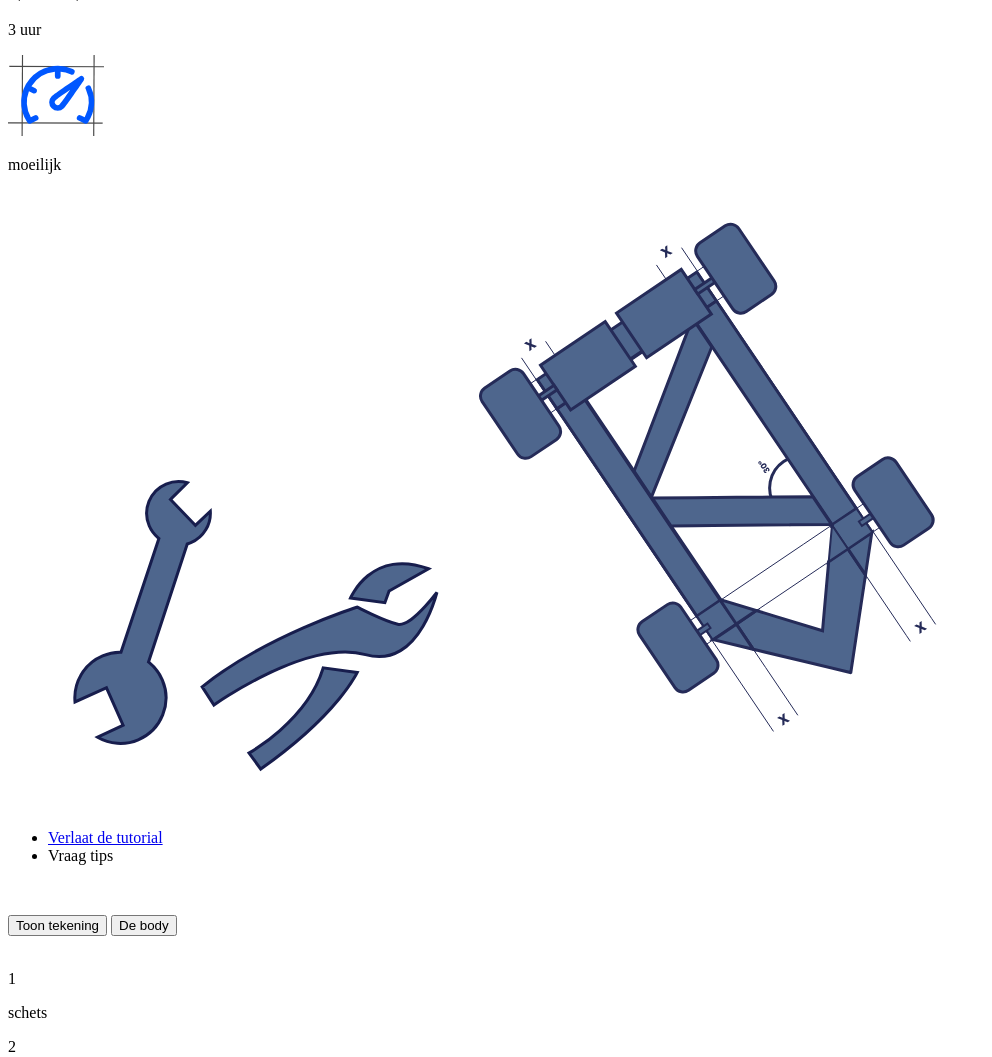
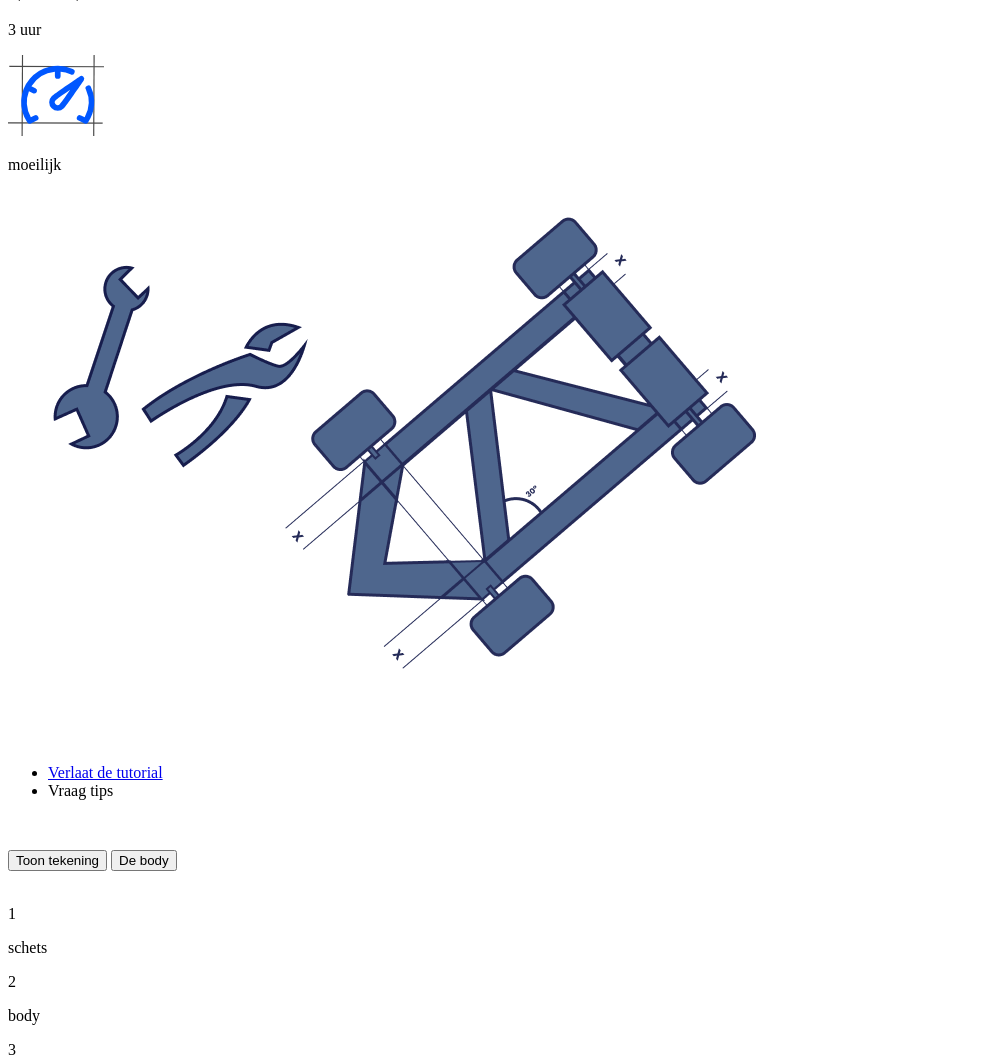
Before and after one commit to EwoutVerhamme/makerfaire, a PHP site: page /index.php?page=tutorial in a window 1280 px wide. Shown: the part 855-1912 px from the top of the page, without its empty margins (0-992 px from the left). Run offline with PHP 8.4, Linux system fonts and the light colour scheme.

Commit message:
Bugfixes

```diff
--- a/src/css/checkout.css
+++ b/src/css/checkout.css
@@ -1,6 +1,6 @@
 .checkout__wrapper{
-    height: 100%;
     width: 100vw;
+    min-height: 100%;
     background-image: url(/assets/img/home/header_bg.svg);
     background-position: center;
     background-repeat:repeat;
--- a/src/css/components/buttons.css
+++ b/src/css/components/buttons.css
@@ -12,7 +12,7 @@
     font-size: var(--fontRegular);
     cursor: pointer;
     margin: 1rem;
-    z-index: 6;
+    z-index: 1;
 }
 
 .button__outline {
@@ -29,7 +29,7 @@
     font-size: var(--fontRegular);
     cursor: pointer;
     margin: 1rem;
-     z-index: 6;
+     z-index: 1;
 }
 
 .a__button {
@@ -49,5 +49,5 @@
     align-items: center;
     text-decoration: none;
     cursor: pointer;
-    z-index: 6;
+    z-index: 1;
 }
--- a/src/css/components/navigation.css
+++ b/src/css/components/navigation.css
@@ -218,7 +218,7 @@
     display: block;
     width: 100vw;
     position: fixed;
-    z-index: 2;
+      z-index: 2;
   }
 
   .nav__wrapper  {
--- a/src/view/order/tutorial.php
+++ b/src/view/order/tutorial.php
@@ -89,8 +89,12 @@
                 <p class="indicator__text">moeilijk</p>
             </div>
         </div>
-        <img src="../../assets/img/home/tools.svg" alt="" class="header__img tools">
-        <img src="../../assets/img/home/car.svg" alt="Car drawing" class="header__img car">
+        <picture>
+            <source media="(max-width: 360px)" srcset="../../assets/img/tutorial/landing_320.png">
+            <source media="(max-width: 678px)" srcset="../../assets/img/tutorial/landing_mobile.png">
+            <source media="(max-width: 1023px)" srcset="../../assets/img/tutorial/landing_1024.png">
+            <img src="../../assets/img/tutorial/landing_1024.png">
+        </picture>
     </div>
 </header>
 
```
Also changed, not shown: src/css/tutorial.css (+12 -5 lines), src/view/order/checkout.php (+8 -8 lines), src/assets/img/tutorial/landing_1024.png (added), src/assets/img/tutorial/landing_320.png (added), src/assets/img/tutorial/landing_mobile.png (added).
